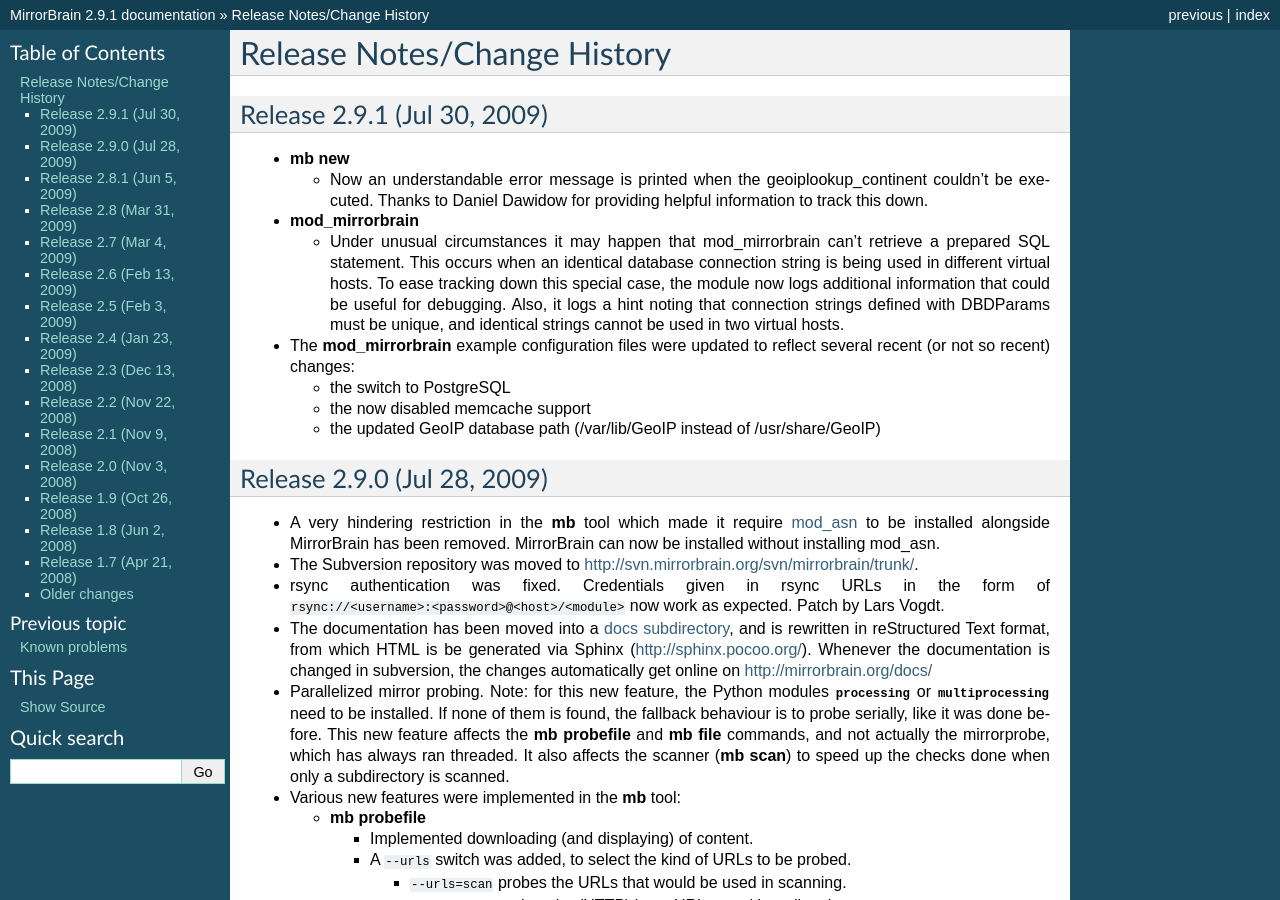
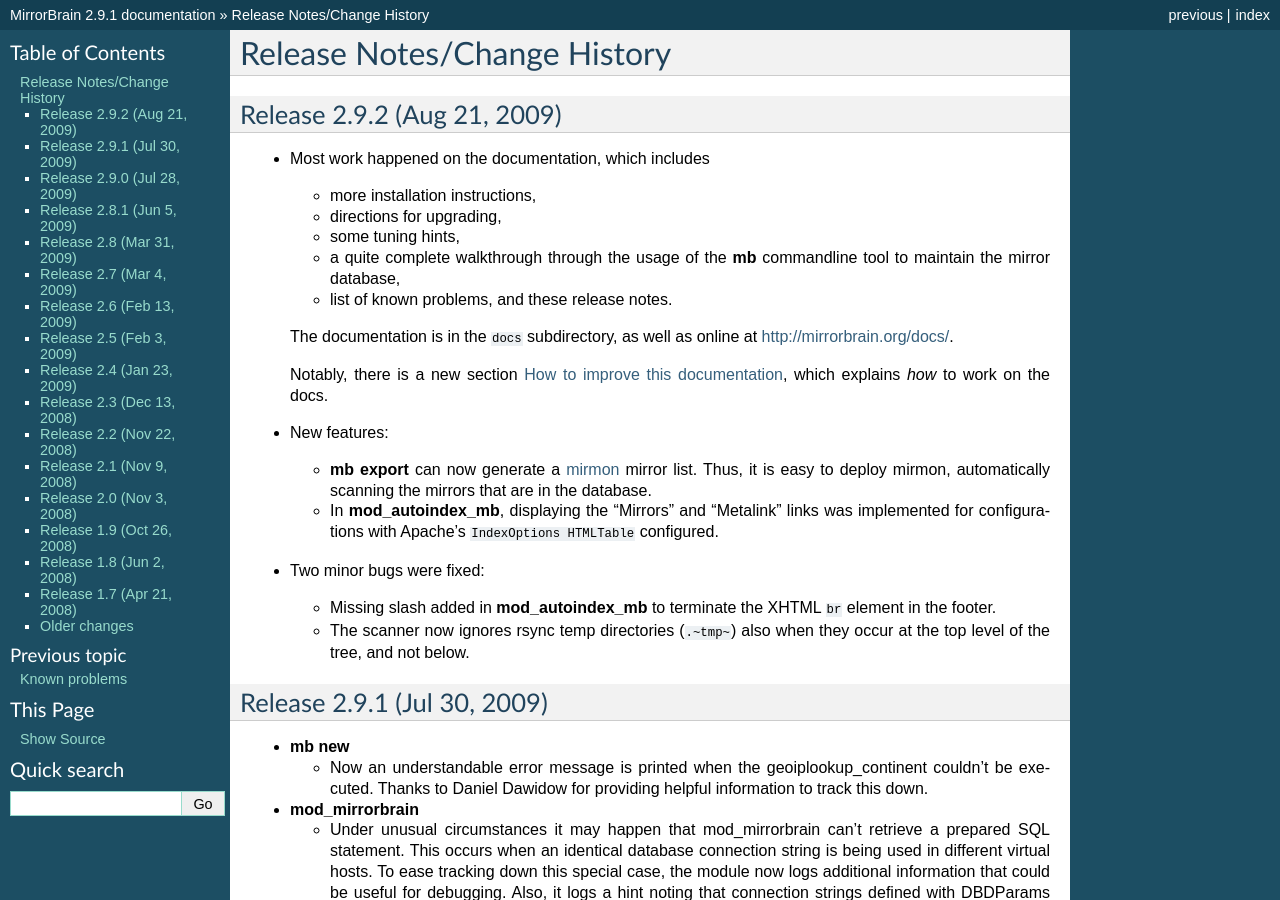
Before and after one commit to hayalci/mirrorbrain, a Sphinx documentation site: the page built from docs/changes.rst, in a window 1280 px wide and 900 px high. Built offline with Sphinx 7.4.7, drawn with Linux system fonts in a browser that asks for light colours.

Commit message:
add release notes for 2.9.2
git-svn-id: http://svn.mirrorbrain.org/svn/mirrorbrain/trunk@7767 2d291e14-ff0c-0410-a3fa-d5caa9871f55

```diff
--- a/docs/changes.rst
+++ b/docs/changes.rst
@@ -2,6 +2,41 @@
 
 Release Notes/Change History
 ============================
+
+
+Release 2.9.2 (Aug 21, 2009)
+----------------------------
+
+* Most work happened on the documentation, which includes
+
+  - more installation instructions,
+  - directions for upgrading,
+  - some tuning hints,
+  - a quite complete walkthrough through the usage of the :program:`mb`
+    commandline tool to maintain the mirror database,
+  - list of known problems, and these release notes.
+
+  The documentation is in the :file:`docs` subdirectory, as well as online at
+  http://mirrorbrain.org/docs/.
+
+  Notably, there is a new section :ref:`hacking_the_docs`, which explains *how*
+  to work on the docs.
+
+* New features:
+
+  - :program:`mb export` can now generate a `mirmon
+    <http://people.cs.uu.nl/henkp/mirmon/>`_ mirror list. Thus, it is easy to
+    deploy mirmon, automatically scanning the mirrors that are in the database.
+  - In :program:`mod_autoindex_mb`, displaying the "Mirrors" and "Metalink"
+    links was implemented for configurations with Apache's ``IndexOptions
+    HTMLTable`` configured.
+
+* Two minor bugs were fixed:
+
+  - Missing slash added in :program:`mod_autoindex_mb` to terminate the XHTML
+    ``br`` element in the footer.
+  - The scanner now ignores rsync temp directories (:file:`.~tmp~`) also when
+    they occur at the top level of the tree, and not below.
 
 
 Release 2.9.1 (Jul 30, 2009)
```
